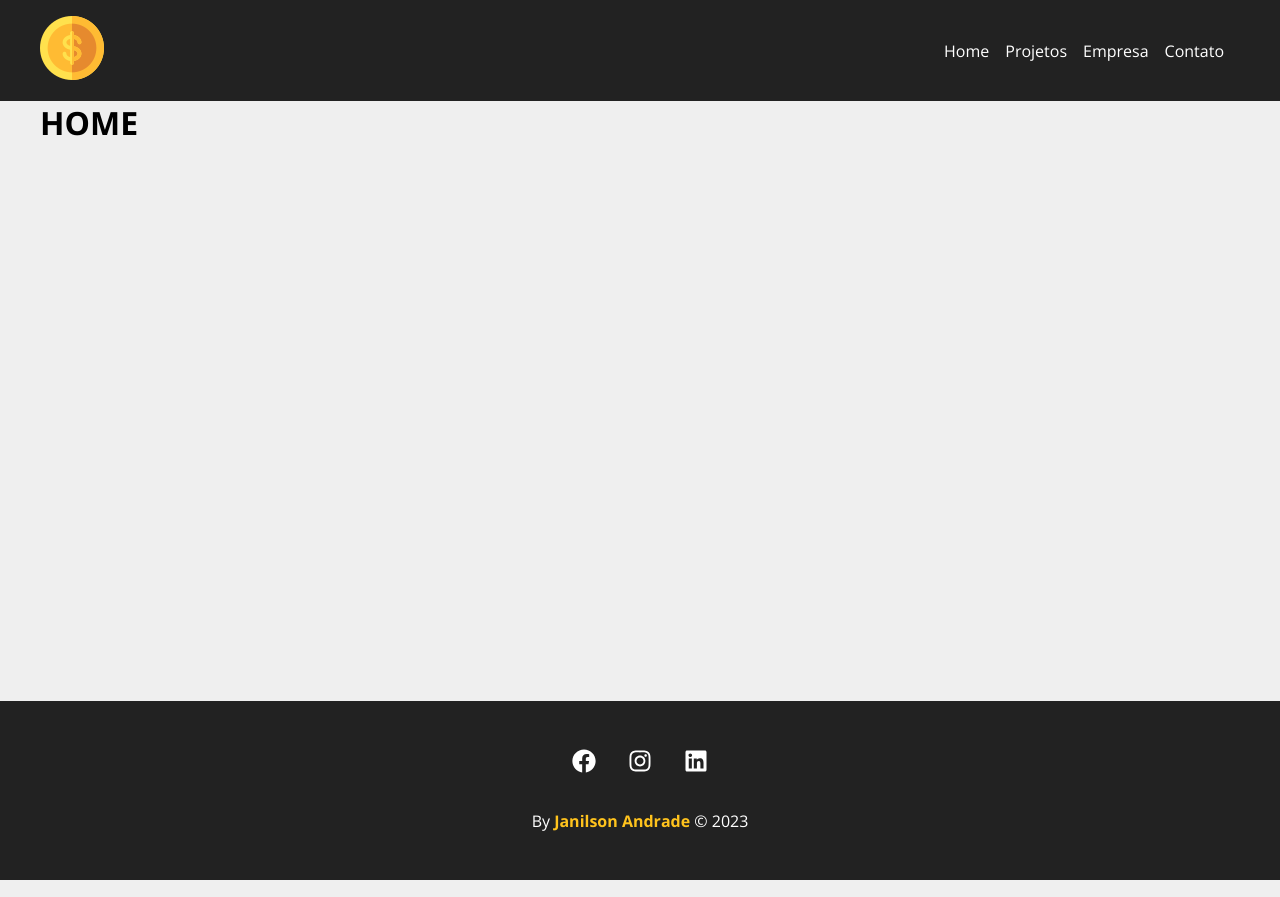
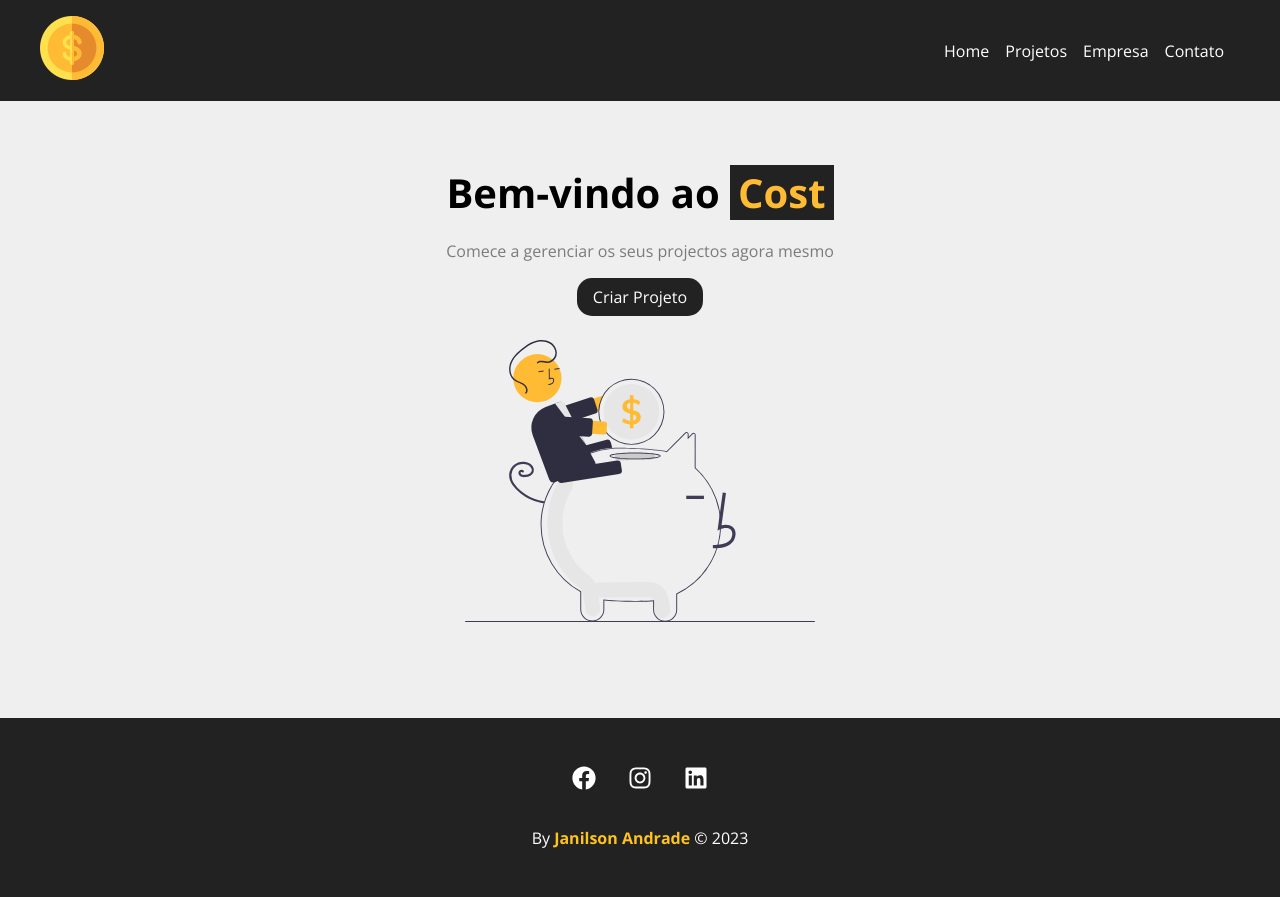
Before and after one commit to JailsonA/gestorProjeto, a JavaScript app: page / in a window 1280 px wide. Built offline with nearby package versions, Linux system fonts and the light colour scheme; the HTML template or start-up script is replaced by a standard one.

Commit message:
Criaçao de Home - Criaçao do componet btn (LinkButton) para Criar projeto

```diff
--- /dev/null
+++ b/src/components/layout/LinkButton.js
@@ -0,0 +1,13 @@
+import style from "./LinkButton.module.css";
+import { Link } from "react-router-dom";
+function LinkButton({ to, text }) {
+  return (
+    <div>
+      <Link className={style.btn} to={to}>
+        {text}
+      </Link>
+    </div>
+  );
+}
+
+export default LinkButton;
--- /dev/null
+++ b/src/components/layout/LinkButton.module.css
@@ -0,0 +1,13 @@
+.btn{
+    background-color: #222;
+    color: #fff;
+    padding: 0.5em 1em;
+    text-decoration: none;
+    border-radius: 15px;
+    transition: 0.8s;
+}
+
+.btn:hover{
+    color: #ffc31d;
+    border-radius: 8px;
+}
--- a/src/components/pages/Home.js
+++ b/src/components/pages/Home.js
@@ -1,8 +1,16 @@
+import style from "./Home.module.css";
+import savings from "../../img/savings.svg";
+import LinkButton from "../layout/LinkButton";
 function Home() {
   return (
-    <div>
-      <h1>HOME</h1>
-    </div>
+    <section className={style.home_container}>
+      <h1>
+        Bem-vindo ao <span>Cost</span>
+      </h1>
+      <p>Comece a gerenciar os seus projectos agora mesmo</p>
+      <LinkButton to = "/NewProject" text = "Criar Projeto"/>
+      <img src={savings} alt="save" />
+    </section>
   );
 }
 
--- /dev/null
+++ b/src/components/pages/Home.module.css
@@ -0,0 +1,29 @@
+.home_container {
+  width: 100%;
+  display: flex;
+  flex-direction: column;
+  align-items: center;
+  justify-content: center;
+  padding: 4em;
+}
+
+.home_container h1 {
+  font-size: 2.5em;
+  margin-bottom: 0.5em;
+}
+
+.home_container h1 span {
+  color: #ffbb33;
+  padding: 0 0.2em;
+  background-color: #222;
+}
+
+.home_container p {
+  margin-bottom: 1.5em;
+  color: #7b7b7b;
+}
+
+.home_container img {
+  width: 350px;
+  margin: 2em 0;
+}
```
